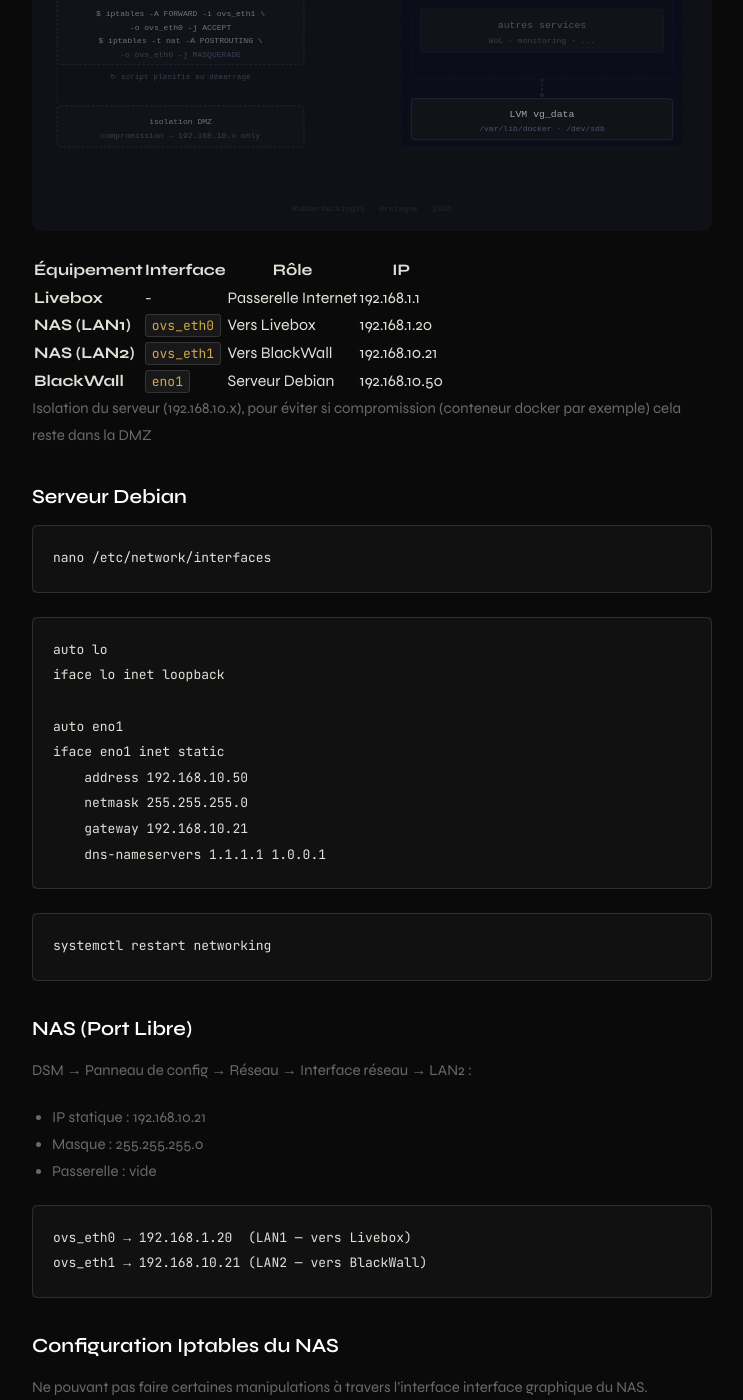
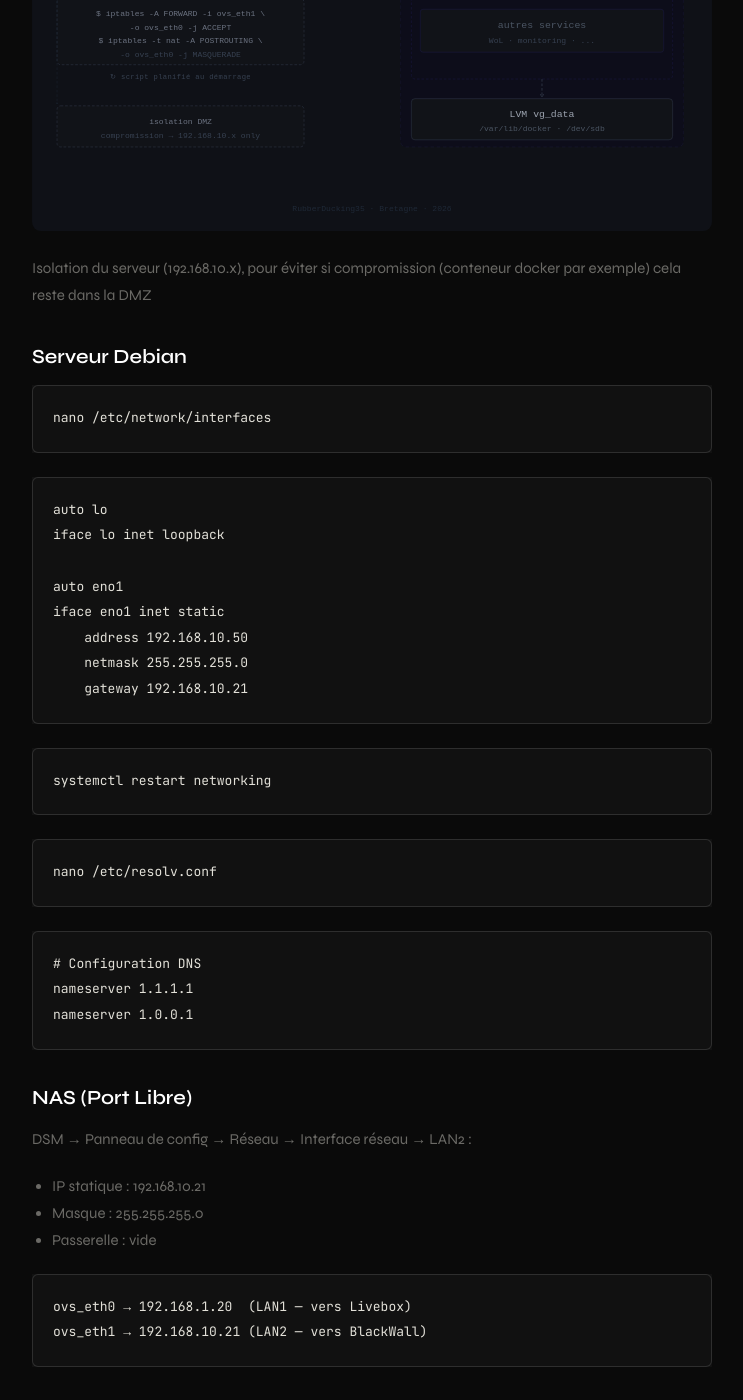
Before and after one commit to RubberDucking35/RubberDucking35.github.io, a Jekyll site: the page built from _posts/2026-06-03-homelab.md, in a window 1280 px wide and 1400 px high, scrolled down 2217 px. Shown: the whole window, without its empty margins (202-945 px from the left). Built offline with Jekyll 4.4.1, drawn with Linux system fonts in a browser that asks for light colours.

Commit message:
Update 2026-06-03-homelab.md

````diff
--- a/_posts/2026-06-03-homelab.md
+++ b/_posts/2026-06-03-homelab.md
@@ -68,13 +68,6 @@ systemctl daemon-reload
 
 ![Architecture réseau homelab](/assets/images/homelab-network.svg)
 
-| Équipement | Interface | Rôle | IP |
-|------------|-----------|------|----|
-| **Livebox** | - | Passerelle Internet | 192.168.1.1 |
-| **NAS (LAN1)** | `ovs_eth0` | Vers Livebox | 192.168.1.20 |
-| **NAS (LAN2)** | `ovs_eth1` | Vers BlackWall | 192.168.10.21 |
-| **BlackWall** | `eno1` | Serveur Debian | 192.168.10.50 |
-
 Isolation du serveur (192.168.10.x), pour éviter si compromission (conteneur docker par exemple) cela reste dans la DMZ
 
 ## Serveur Debian
@@ -92,11 +85,19 @@ iface eno1 inet static
     address 192.168.10.50
     netmask 255.255.255.0
     gateway 192.168.10.21
-    dns-nameservers 1.1.1.1 1.0.0.1
 ```
 
 ```bash
 systemctl restart networking
+```
+
+```bash
+nano /etc/resolv.conf
+```
+```
+# Configuration DNS
+nameserver 1.1.1.1
+nameserver 1.0.0.1
 ```
 
 ## NAS (Port Libre)
````
